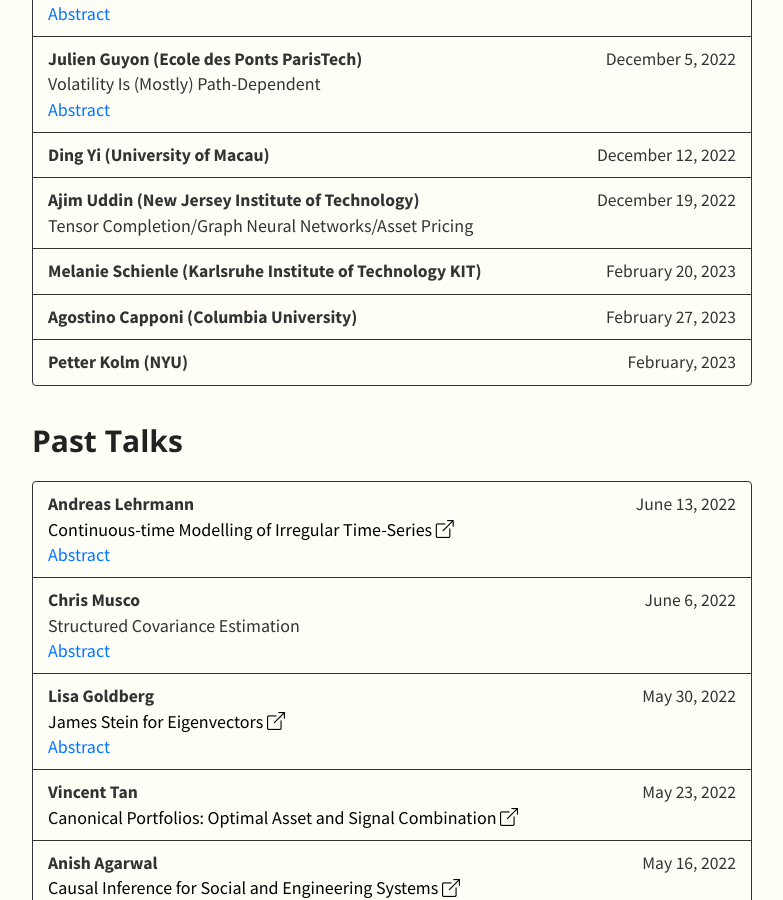
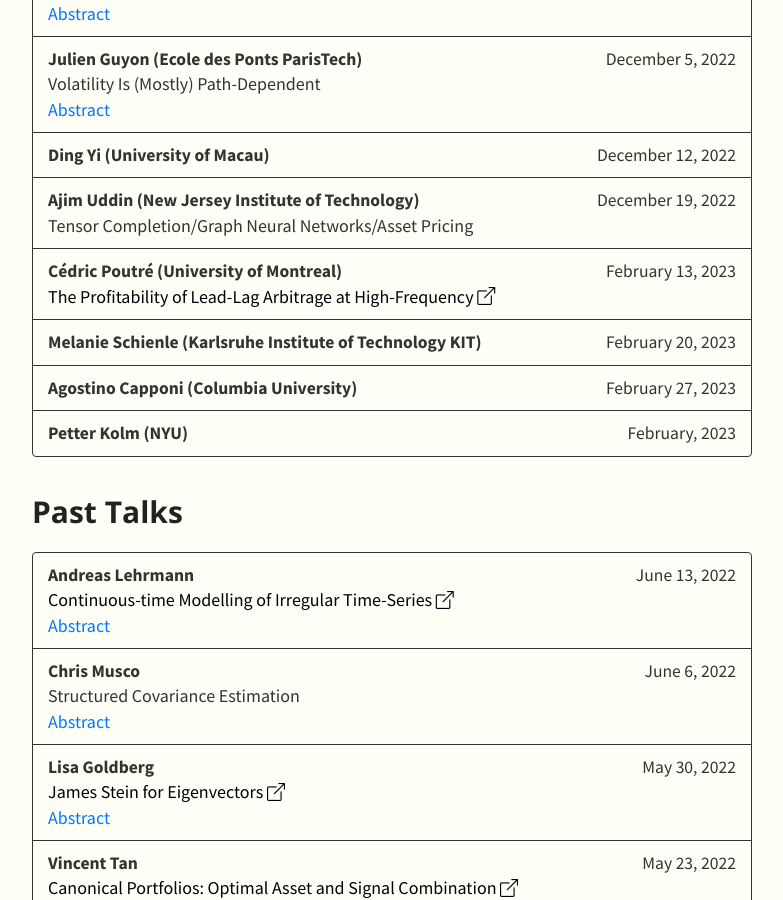
Before and after one commit to SML-Fin/SML-Fin.github.io, a Jekyll site: the page built from index.md, in a window 1280 px wide and 900 px high, scrolled down 1019 px. Shown: the whole window, without its empty margins (248-1031 px from the left). Built offline with Jekyll 4.4.1, drawn with Linux system fonts in a browser that asks for light colours; nearby versions of some CDN libraries; our own code applies the rules of GitHub Pages for plain Markdown files.

Commit message:
added 13 Feb

```diff
--- a/_data/talks.yml
+++ b/_data/talks.yml
@@ -37,6 +37,10 @@
     - speaker: Ajim Uddin (New Jersey Institute of Technology)
       date: December 19, 2022
       title: Tensor Completion/Graph Neural Networks/Asset Pricing
+    - speaker: Cédric Poutré (University of Montreal)
+      date: February 13, 2023
+      title: The Profitability of Lead-Lag Arbitrage at High-Frequency
+      link: https://papers.ssrn.com/sol3/papers.cfm?abstract_id=4223813
     - speaker: Melanie Schienle  (Karlsruhe Institute of Technology KIT)
       date: February 20, 2023
     - speaker: Agostino Capponi (Columbia University)
```
